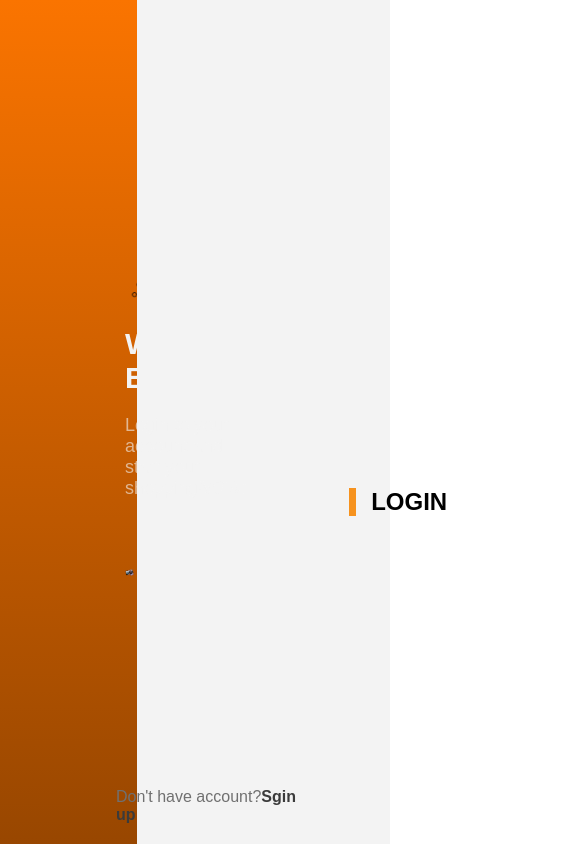
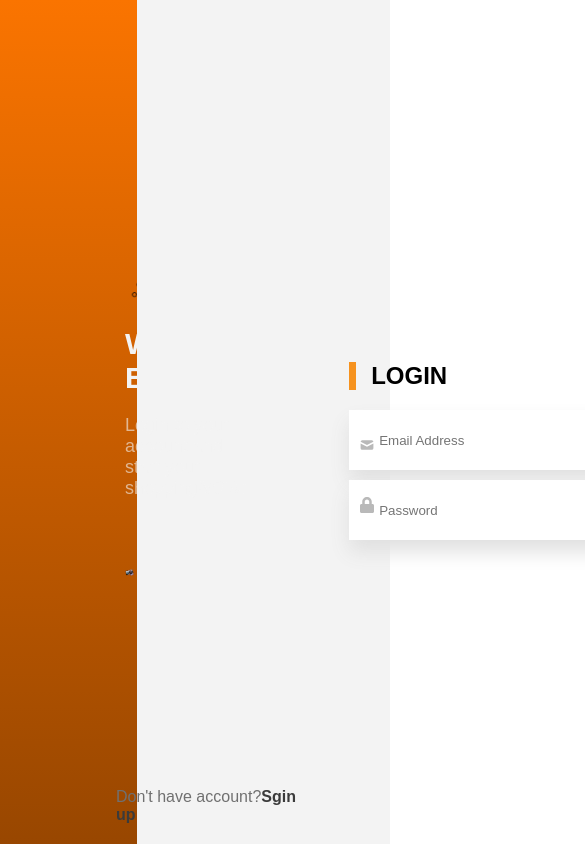
Before and after one commit to Ajyal-React/TechStoreTeam3, a React (Create React App) app: page /LogIn in a window 390 px wide. Shown: the top 844 px of the page, 585 px wide, since content can reach past the window. Built offline with nearby package versions, Linux system fonts and the light colour scheme.

Commit message:
Responsive Done

```diff
--- a/package.json
+++ b/package.json
@@ -3,6 +3,7 @@
   "version": "0.1.0",
   "private": true,
   "dependencies": {
+    "formik": "^2.2.9",
     "react": "^18.1.0",
     "react-dom": "^18.1.0",
     "react-icons": "^4.4.0",
--- a/src/App.js
+++ b/src/App.js
@@ -11,7 +11,7 @@ function App() {
       <GlobalStyle />
       <Routes>
         <Route index path="/" element={<Home />} />
-        <Route path="/details" element={<ProductDetails />} />
+        <Route path="/ProductDetails" element={<ProductDetails />} />
         <Route path="/LogIn" element={<LogIn />} />
         <Route path="/SignUp" element={<SignUp />} />
         <Route path="/Search" element={<Search />} />
--- a/src/components/FeaturedProducts/index.js
+++ b/src/components/FeaturedProducts/index.js
@@ -10,7 +10,7 @@ import Slider from "react-slick";
 import { AiOutlineArrowRight } from "react-icons/ai";
 import { useState } from "react";
 import { Link } from "react-router-dom";
-import './style.css'
+import "./style.css";
 import "./arrow.css";
 
 function SampleNextArrow(props) {
@@ -72,6 +72,32 @@ const Featuredproducts = (props) => {
     arrows: true,
     nextArrow: <SampleNextArrow />,
     prevArrow: <SamplePrevArrow />,
+    responsive: [
+      {
+        breakpoint: 1024,
+        settings: {
+          slidesToShow: 3,
+          slidesToScroll: 3,
+          infinite: true,
+          dots: true,
+        },
+      },
+      {
+        breakpoint: 600,
+        settings: {
+          slidesToShow: 2,
+          slidesToScroll: 2,
+          initialSlide: 2,
+        },
+      },
+      {
+        breakpoint: 480,
+        settings: {
+          slidesToShow: 1,
+          slidesToScroll: 1,
+        },
+      },
+    ],
   };
   //Slick carousal settings ends here
 
@@ -161,6 +187,7 @@ const Featuredproducts = (props) => {
       <SliderContent>
         <Slider {...settings}>
           {Product.map((el) => (
+            <Link to="/ProductDetails">
               <SliderItem
                 key={el.id}
                 source={el.image}
@@ -168,9 +195,8 @@ const Featuredproducts = (props) => {
                 price={el.price}
                 moreInfo={el.moreInfo}
                 arrowIcon={el.arrowIcon}
-            >
-
-            </SliderItem>
+              ></SliderItem>
+            </Link>
           ))}
         </Slider>
       </SliderContent>
--- a/src/components/FeaturedProducts/index.style.js
+++ b/src/components/FeaturedProducts/index.style.js
@@ -1,7 +1,6 @@
 //Styled component for the "Featured products" is here
 
 import styled from "styled-components";
-import { devices } from "../../General/MediaQuery.style";
 
 export const SliderSection = styled.div`
   width: 100%;
@@ -40,4 +39,35 @@ export const TopTitle = styled.div`
   align-items: flex-start;
   margin: 0 auto;
   width: 80%;
+
+  @media (max-width: 341px) {
+    justify-content: center;
+    align-items: center;
+  }
+  @media (max-width: 576px) {
+    justify-content: center;
+    align-items: center;
+    text-align: center;
+  }
+
+  @media (max-width: 768px) {
+    justify-content: center;
+    align-items: center;
+  }
+
+  @media (max-width: 992px) {
+    justify-content: center;
+    align-items: center;
+  }
+
+  @media (max-width: 1200px) {
+    justify-content: center;
+    align-items: center;
+  }
+
+  @media (min-width: 1400px) {
+  }
+
+  @media (max-width: 950px) {
+  }
 `;
--- a/src/components/LogIn/index.js
+++ b/src/components/LogIn/index.js
@@ -15,13 +15,30 @@ import {
   Question,
   BoldBlack,
   QuestionSection,
+  CustomizeForm,
+  InputContainer,
+  Icon,
 } from "./index.style";
 
-/* import { HiMail } from "react-icons/hi"; */
-import { Fragment } from "react";
+import { HiMail } from "react-icons/hi";
+import { FaLock } from "react-icons/fa";
+import { Fragment, useState } from "react";
 import { Link } from "react-router-dom";
+import { ErrorMessage, useFormik } from "formik";
 
 const LogIn = () => {
+  const formik = useFormik({
+    initialValues: {
+      email: "",
+      password: "",
+    },
+    onSubmit: (values) => {
+      alert(JSON.stringify(values, null, 2));
+    },
+  });
+
+  /*   const [fieldValue, setFieldValue] = useState("");
+   */ const [message, setMessage] = useState(false);
   return (
     <Fragment>
       {/*Login container starts here*/}
@@ -42,8 +59,100 @@ const LogIn = () => {
         <FormSection>
           <LoginForm>
             <LoginText>login</LoginText>
-
-            <span
+            <form onSubmit={formik.handleSubmit}>
+              <CustomizeForm>
+                <InputContainer>
+                  <Icon>
+                    <HiMail style={{ color: "#B9B9B9" }} />
+                  </Icon>
+                  <input
+                    style={{
+                      boxShadow: "0px 12px 20px #E0E0E0",
+                      width: "100%",
+                      height: "100%",
+                      paddingLeft: "30px",
+                      marginBottom: "20px",
+                      border: "none",
+                      marginTop: "20px",
+                      outline: "none",
+                      "&:hover": {
+                        borderLeft: "4px solid #ff0",
+                      },
+                    }}
+                    id="email"
+                    name="email"
+                    type="email"
+                    onChange={formik.handleChange}
+                    /* onBlur={formik.handleBlur('email')} */
+                    onBlur={({ target: { values } }) => {
+                      if (!formik.values.email) {
+                        setMessage(true);
+                        ErrorMessage.email = "Email address is required";
+                      } else if (
+                        !/^[A-Z0-9._%+-]+@[A-Z0-9.-]+\.[A-Z]{2,4}$/i.test(
+                          formik.values.email
+                        )
+                      ) {
+                        setMessage(true);
+                        ErrorMessage.email = "Invalid email address";
+                      }
+                      else{
+                        setMessage(false)
+                      }
+                    }}
+                    value={formik.values.email}
+                    placeholder="Email Address"
+                    required
+                  />
+                </InputContainer>
+                {message ? (
+                  <span
+                    style={{
+                      color: "red",
+                      fontSize: "16px",
+                      marginRight: "140px",
+                    }}
+                  >
+                    {ErrorMessage.email}
+                  </span>
+                ) : null}
+                <InputContainer>
+                  <Icon>
+                    <FaLock style={{ color: "#B9B9B9" }} />
+                  </Icon>
+                  <input
+                    style={{
+                      boxShadow: "0px 12px 20px #E0E0E0",
+                      width: "100%",
+                      height: "100%",
+                      paddingLeft: "30px",
+                      border: "none",
+                      marginTop: "20px",
+                      outline: "none",
+                      "&:hover": {
+                        borderLeft: "4px solid #eeeeee",
+                      },
+                    }}
+                    id="password"
+                    name="password"
+                    type="password"
+                    onChange={formik.handleChange}
+                    value={formik.values.password}
+                    placeholder="Password"
+                    required
+                  />
+                </InputContainer>
+                <LoginButton>
+                  <button
+                    style={{ border: "none", cursor: "pointer" }}
+                    type="submit"
+                  >
+                    login <LoginIcon src="images/arrow.svg" />
+                  </button>
+                </LoginButton>
+              </CustomizeForm>
+            </form>
+            {/* <span
               style={{
                 fontSize: "14px",
                 textDecoration: "none",
@@ -64,10 +173,7 @@ const LogIn = () => {
               >
                 FORGET?
               </a>
-            </span>
-            <LoginButton>
-              login <LoginIcon src="images/arrow.svg" />
-            </LoginButton>
+            </span> */}
           </LoginForm>
           <QuestionSection>
             <Question>
--- a/src/components/LogIn/index.style.js
+++ b/src/components/LogIn/index.style.js
@@ -114,11 +114,11 @@ export const LoginButton = styled.button`
 `;
 
 export const LoginIcon = styled.img`
-  margin-bottom: -6px;
-  width: 10%;
+  width: 30%;
+  margin-bottom: -7px;
   &:hover {
-    width: 11%;
-    margin-left: 10px;
+    width: 29.5%;
+    margin-left: 5px;
   }
 `;
 /*FormSection ends here*/
@@ -148,3 +148,26 @@ export const BoldBlack = styled.a`
   text-decoration: none;
 `;
 /*Question ends here*/
+
+export const CustomizeForm = styled.div`
+  display: flex;
+  flex-direction: column;
+  justify-content: center;
+  align-items: center;
+`;
+
+export const InputContainer = styled.div `
+  width: 100%;
+  height: 60px;
+  display: flex;
+  flex-direction: row;
+  justify-content: center;
+  align-items: center;
+  position: relative;
+`;
+
+export const Icon = styled.div`
+  position: absolute;
+  left: 10px;
+  top:27px;
+`;
--- a/src/components/OfferSection/index.style.js
+++ b/src/components/OfferSection/index.style.js
@@ -8,10 +8,19 @@ export const OfferSection = styled.div`
   background-image: url("images/laptop_bg.PNG");
   background-repeat: no-repeat;
   background-size: cover;
+  background-position: center;
   display: flex;
   flex-direction: row;
   justify-content: space-around;
   align-items: center;
+
+  @media (max-width: 576px) {
+    flex-direction: column;
+  }
+
+  @media (max-width: 768px) {
+    flex-direction: column;
+  }
 `;
 
 export const Container = styled.div`
@@ -23,4 +32,11 @@ export const Text = styled.p`
   color: white;
   font-weight: bold;
   font-size: 35px;
+  @media (max-width: 576px) {
+    margin-bottom: 30px;
+  }
+
+  @media (max-width: 768px) {
+    margin-bottom: 30px;
+  }
 `;
```
Also changed, not shown: 2 other files (tests, documents, lock files or other folders). Lines whose indentation alone changed are shown as unchanged.
